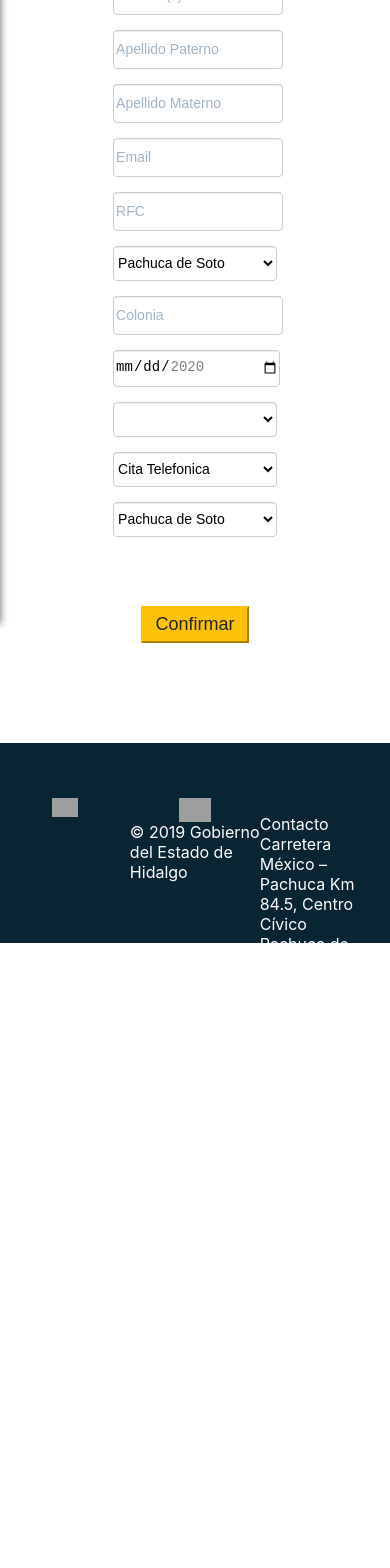
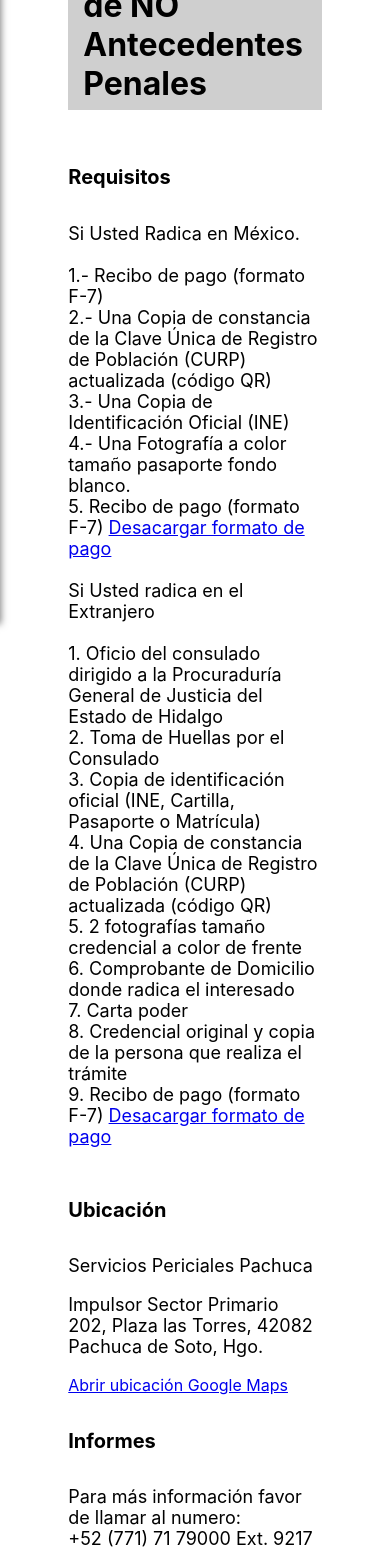
Before and after one commit to SaulSandovalM/Citas, a React (Create React App) app: page /HomeGobierno in a window 390 px wide. Shown: the part 220-1788 px from the top of the page. Before the commit the page ends 1270 px from the top, so only its background shows below. Built offline with nearby package versions, Linux system fonts and the light colour scheme; grey boxes are pictures that could not be loaded.

Commit message:
a darle con el folio

```diff
--- a/src/components/footer/Footer.css
+++ b/src/components/footer/Footer.css
@@ -5,6 +5,11 @@
 .legal {
   display: flex;
   flex-direction: row;
+}
+@media (max-width: 768px) {
+  .legal {
+    display: none;
+  }
 }
 .img-f {
   width: 33.3%;
--- a/src/components/footer/Footer.js
+++ b/src/components/footer/Footer.js
@@ -7,12 +7,12 @@ class Footer extends Component {
       <div className="footer-container">
         <div className="legal">
           <div className="img-f">
-            <img className="imgH" src={'https://cdn.hidalgo.gob.mx/logo_hgo_2019.png'} />
+            <img className="imgH" src={'https://cdn.hidalgo.gob.mx/logo_hgo_2019.png'} alt="" />
           </div>
           <div className="legal" style={{width: '33.3%', justifyContent: 'center', paddingTop: '55px'}}>
             <div style={{display: 'flex', flexDirection: 'column'}}>
               <div style={{display: 'flex', justifyContent: 'center'}}>
-                <img className="imgH2" src={'http://cdn.hidalgo.gob.mx/escudo_blanco.svg'} />
+                <img className="imgH2" src={'http://cdn.hidalgo.gob.mx/escudo_blanco.svg'} alt=""/>
               </div>
               <p style={{height: '0px', margin: '0', color: '#fff'}}>© 2019 Gobierno del Estado de Hidalgo</p>
             </div>
--- a/src/components/home/Home.css
+++ b/src/components/home/Home.css
@@ -23,7 +23,7 @@
   width: 48%;
   margin-bottom: 15px;
 }
-@media (max-width: 450px) {
+@media (max-width: 768px) {
   .porcent-r {
     width: 100%;
     margin-bottom: 15px;
@@ -68,7 +68,7 @@
   display: flex;
   flex-direction: row;
 }
-@media (max-width: 450px) {
+@media (max-width: 768px) {
   .card-container-r2 {
     display: flex;
     flex-direction: column;
@@ -97,6 +97,13 @@
   display: flex;
   flex-direction: row;
 }
+@media (max-width: 768px) {
+  .row {
+    width: 100%;
+    display: flex;
+    flex-direction: column;
+  }
+}
 .row2 {
   width: 100%;
   display: flex;
@@ -106,8 +113,26 @@
 .text {
   width: 50%;
 }
+.text2-res {
+  width: 50%;
+  padding-left: 50px;
+}
+@media (max-width: 768px) {
+  .text {
+    width: 100%;
+  }
+  .text2-res {
+    width: 100%;
+    padding-left: 0px;
+  }
+}
 .text2 {
   width: 60%;
+}
+@media (max-width: 768px) {
+  .text2 {
+    width: 100%;
+  }
 }
 .title-r {
   font-weight: bold;
--- a/src/components/home/HomeP.js
+++ b/src/components/home/HomeP.js
@@ -17,6 +17,7 @@ class HomeP extends Component {
       fecha: '',
       hora: '',
       folio: '',
+      sede: '',
       isHidden: true
     };
   }
@@ -52,8 +53,8 @@ class HomeP extends Component {
       .orderByKey()
       .limitToLast(6);
     formRef.on('child_added', snapshot => {
-      const {nombre, apellidop, apellidom, municipio, colonia, fecha, hora, status, email, rfc, folio} = snapshot.val();
-      const data = {nombre, apellidop, apellidom, municipio, colonia, fecha, hora, status, email, rfc, folio};
+      const {nombre, apellidop, apellidom, municipio, colonia, fecha, hora, status, email, rfc, folio, sede} = snapshot.val();
+      const data = {nombre, apellidop, apellidom, municipio, colonia, fecha, hora, status, email, rfc, folio, sede};
       this.setState({form: [data].concat(this.state.form)});
     });
   }
@@ -71,7 +72,8 @@ class HomeP extends Component {
       email: this.inputEmail.value,
       rfc: this.inputRfc.value,
       status: this.inputStatus.value,
-      folio: this.inputFolio.value
+      folio: this.inputFolio.value,
+      sede: this.inputSede.value
     };
     this.setState({
       nombre: this.inputNombre.value,
@@ -80,8 +82,9 @@ class HomeP extends Component {
       fecha: this.inputFecha.value,
       hora: this.inputHora.value,
       folio: this.inputFolio.value,
+      sede: this.inputSede.value
     })
-    if (params.nombre && params.apellidop && params.apellidom && params.municipio && params.email
+    if (params.nombre && params.apellidop && params.apellidom && params.municipio && params.email && params.sede
       && params.colonia && params.fecha && params.hora && params.status && params.rfc && params.folio) {
       firebaseConf.database().ref('agenda-cita/pachuca').push(params).then(() => {
         this.showAlert('success', 'Tu solicitud fue enviada, no olvides realizar tu pago antes de ir a tu cita.');
@@ -259,13 +262,13 @@ class HomeP extends Component {
                 9. Recibo de pago (formato F-7) <a href="https://ruts.hidalgo.gob.mx/tramite/572">Desacargar formato de pago</a>
               </p>
             </div>
-            <div className="text" style={{paddingLeft: '50px'}}>
+            <div className="text2-res">
               <h5 className="title-r">Ubicación</h5>
-              <p>Servicios Periciales Pachuca</p>
-              <p>Impulsor Sector Primario 202, Plaza las Torres, 42082 Pachuca de Soto, Hgo.</p>
+              <p className="size">Servicios Periciales Pachuca</p>
+              <p className="size">Impulsor Sector Primario 202, Plaza las Torres, 42082 Pachuca de Soto, Hgo.</p>
               <a href="https://www.google.com.mx/maps/place/Servicios+Periciales/@20.0645574,-98.7844438,18z/data=!4m5!3m4!1s0x0:0x3c9746ad18bdeb6d!8m2!3d20.065287!4d-98.7853584">Abrir ubicación Google Maps</a>
               <h5 className="title-r">Informes</h5>
-              <p>Para más información favor de llamar al numero: <br></br>+52 (771) 71 79000 Ext. 9217</p>
+              <p className="size">Para más información favor de llamar al numero: <br></br>+52 (771) 71 79000 Ext. 9217</p>
             </div>
           </div>
 
@@ -324,8 +327,9 @@ class HomeP extends Component {
                         ref={rfc => this.inputRfc = rfc} />
                     </div>
                   </div>
-                  <div className="form-group-r">
-                    <div className="modal-name">
+
+                  <div className="card-container-r2">
+                    <div className='porcent-r'>
                       <select className="form-control-r" ref={municipio => this.inputMunicipio = municipio}>
                         <option id='municipio' required>Pachuca de Soto</option>
                         <option id='municipio' required>Acatlán</option>
@@ -413,6 +417,13 @@ class HomeP extends Component {
                         <option id='municipio' required>Zimapán</option>
                       </select>
                     </div>
+                    <div className='porcent-r2'>
+                      <select className="form-control-r" ref={sede => this.inputSede = sede}>
+                        <option id='sede'>Pachuca de Soto</option>
+                        <option id='sede'>Huejutla</option>
+                        <option id='sede'>Tulancingo</option>
+                      </select>
+                    </div>
                   </div>
                   <div className="form-group-r">
                     <div className="modal-name">
@@ -480,7 +491,7 @@ class HomeP extends Component {
                     <button type='submit' className="boton-color2">Confirmar</button>
                   </div>
                   {!this.state.isHidden && <ReactToPrint
-                    trigger={() => <a >Imprimie aqui tu Ticket</a>}
+                    trigger={() => <button>Imprimie aqui tu Ticket</button>}
                     content={() => this.componentRef}
                   />}
                   <div className='print-source' style={{padding: '20px'}} ref={el => (this.componentRef = el)}>
--- a/src/components/home/vip/HomeG.js
+++ b/src/components/home/vip/HomeG.js
@@ -16,7 +16,7 @@ class HomeG extends Component {
       apellidom: '',
       fecha: '',
       hora: '',
-      pref: '',
+      folio: '',
       sede: '',
       isHidden: true
     };
@@ -47,10 +47,14 @@ class HomeG extends Component {
  }
 
   componentWillMount() {
-    let formRef = firebaseConf.database().ref('agenda-cita/vip').orderByKey().limitToLast(6);
+    let formRef = firebaseConf
+      .database()
+      .ref('agenda-cita/pachuca')
+      .orderByKey()
+      .limitToLast(6);
     formRef.on('child_added', snapshot => {
-      const {nombre, apellidop, apellidom, municipio, colonia, fecha, hora, status, email, rfc, pref, sede} = snapshot.val();
-      const data = {nombre, apellidop, apellidom, municipio, colonia, fecha, hora, status, email, rfc, pref, sede};
+      const {nombre, apellidop, apellidom, municipio, colonia, fecha, hora, status, email, rfc, folio, sede} = snapshot.val();
+      const data = {nombre, apellidop, apellidom, municipio, colonia, fecha, hora, status, email, rfc, folio, sede};
       this.setState({form: [data].concat(this.state.form)});
     });
   }
@@ -68,7 +72,7 @@ class HomeG extends Component {
       email: this.inputEmail.value,
       rfc: this.inputRfc.value,
       status: this.inputStatus.value,
-      pref: this.inputPref.value,
+      folio: this.inputFolio.value,
       sede: this.inputSede.value
     };
     this.setState({
@@ -77,12 +81,12 @@ class HomeG extends Component {
       apellidom: this.inputApellidom.value,
       fecha: this.inputFecha.value,
       hora: this.inputHora.value,
-      pref: this.inputPref.value,
+      folio: this.inputFolio.value,
       sede: this.inputSede.value
     })
     if (params.nombre && params.apellidop && params.apellidom && params.municipio && params.email && params.sede
-      && params.colonia && params.fecha && params.hora && params.status && params.rfc && params.pref) {
-      firebaseConf.database().ref('agenda-cita/vip').push(params).then(() => {
+      && params.colonia && params.fecha && params.hora && params.status && params.rfc && params.folio) {
+      firebaseConf.database().ref('agenda-cita/pachuca').push(params).then(() => {
         this.showAlert('success', 'Tu solicitud fue enviada, no olvides realizar tu pago antes de ir a tu cita.');
       }).catch(() => {
         this.showAlert('danger', 'Tu solicitud no puede ser enviada');
@@ -100,13 +104,12 @@ class HomeG extends Component {
     var dd = today.getDate();
     var mm = today.getMonth()+1;
     var yyyy = today.getFullYear();
-     if(dd<10){
-            dd='0'+dd
-        }
-        if(mm<10){
-            mm='0'+mm
-        }
-
+    if ( dd < 10 ){
+      dd = '0' + dd
+    }
+    if ( mm < 10 ){
+      mm = '0' + mm
+    }
     today = yyyy + '-' + mm + '-' + dd;
 
     const fecha = this.state.fecha;
@@ -220,7 +223,55 @@ class HomeG extends Component {
             </div>
           </div>}
         </div>
-        <div style={{width: '70%'}}>
+        <div style={{width: '65%'}}>
+          <h1 className="back-title">Expedición de Constancia de NO Antecedentes Penales</h1>
+          <div className="row">
+            <div className="text">
+              <h5 className="title-r">Requisitos</h5>
+              <p className="size">
+                Si Usted Radica en México.
+                <br></br><br></br>
+                1.- Recibo de pago (formato F-7)
+                <br></br>
+                2.- Una Copia de constancia de la  Clave Única de Registro de Población (CURP) actualizada (código QR)
+                <br></br>
+                3.- Una Copia de Identificación Oficial (INE)
+                <br></br>
+                4.- Una Fotografía a color tamaño pasaporte fondo blanco.
+                <br></br>
+                5. Recibo de pago (formato F-7) <a href="https://ruts.hidalgo.gob.mx/tramite/572">Desacargar formato de pago</a>
+                <br></br><br></br>
+                Si Usted radica en el Extranjero
+                <br></br><br></br>
+                1. Oficio del consulado dirigido a la  Procuraduría General de Justicia del Estado de Hidalgo
+                <br></br>
+                2. Toma de Huellas por el Consulado
+                <br></br>
+                3. Copia de identificación oficial (INE, Cartilla, Pasaporte o Matrícula)
+                <br></br>
+                4. Una Copia de constancia de la  Clave Única de Registro de Población (CURP) actualizada (código QR)
+                <br></br>
+                5. 2 fotografías tamaño credencial a color de frente
+                <br></br>
+                6. Comprobante de Domicilio donde radica el interesado
+                <br></br>
+                7. Carta poder
+                <br></br>
+                8. Credencial original y copia de la persona que realiza el trámite
+                <br></br>
+                9. Recibo de pago (formato F-7) <a href="https://ruts.hidalgo.gob.mx/tramite/572">Desacargar formato de pago</a>
+              </p>
+            </div>
+            <div className="text2-res">
+              <h5 className="title-r">Ubicación</h5>
+              <p className="size">Servicios Periciales Pachuca</p>
+              <p className="size">Impulsor Sector Primario 202, Plaza las Torres, 42082 Pachuca de Soto, Hgo.</p>
+              <a href="https://www.google.com.mx/maps/place/Servicios+Periciales/@20.0645574,-98.7844438,18z/data=!4m5!3m4!1s0x0:0x3c9746ad18bdeb6d!8m2!3d20.065287!4d-98.7853584">Abrir ubicación Google Maps</a>
+              <h5 className="title-r">Informes</h5>
+              <p className="size">Para más información favor de llamar al numero: <br></br>+52 (771) 71 79000 Ext. 9217</p>
+            </div>
+          </div>
+
           <div style={{width: '100%', marginBottom: '100px'}}>
             <h1 className="back-title">Agenda tu Cita</h1>
             <div className="row2">
@@ -276,8 +327,9 @@ class HomeG extends Component {
                         ref={rfc => this.inputRfc = rfc} />
                     </div>
                   </div>
-                  <div className="form-group-r">
-                    <div className="modal-name">
+
+                  <div className="card-container-r2">
+                    <div className='porcent-r'>
                       <select className="form-control-r" ref={municipio => this.inputMunicipio = municipio}>
                         <option id='municipio' required>Pachuca de Soto</option>
                         <option id='municipio' required>Acatlán</option>
@@ -365,6 +417,13 @@ class HomeG extends Component {
                         <option id='municipio' required>Zimapán</option>
                       </select>
                     </div>
+                    <div className='porcent-r2'>
+                      <select className="form-control-r" ref={sede => this.inputSede = sede}>
+                        <option id='sede'>Pachuca de Soto</option>
+                        <option id='sede'>Huejutla</option>
+                        <option id='sede'>Tulancingo</option>
+                      </select>
+                    </div>
                   </div>
                   <div className="form-group-r">
                     <div className="modal-name">
@@ -392,7 +451,7 @@ class HomeG extends Component {
                         ref={fecha => this.inputFecha = fecha} />
                     </div>
                     <div className='porcent-r2'>
-                      <select className="form-control-r" ref={hora => this.inputHora = hora} required>
+                      <select className="form-control-r" ref={hora => this.inputHora = hora}>
                         <option id='hora' disabled={tf8}>8:00</option>
                         <option id='hora' disabled={tf9}>9:00</option>
                         <option id='hora' disabled={tf10}>10:00</option>
@@ -406,21 +465,7 @@ class HomeG extends Component {
                       </select>
                     </div>
                   </div>
-                  <div className="card-container-r2">
-                    <div className='porcent-r'>
-                      <select className="form-control-r" ref={pref => this.inputPref = pref} required>
-                        <option id='pref'>Cita Telefonica</option>
-                        <option id='pref'>Cita Preferencial</option>
-                        <option id='pref'>Cita Especial</option>
-                      </select>
-                    </div>
-                    <div className='porcent-r2'>
-                      <select className="form-control-r" ref={sede => this.inputSede = sede} required>
-                        <option id='sede'>Pachuca de Soto</option>
-                        <option id='sede'>Huejutla</option>
-                      </select>
-                    </div>
-                  </div>
+
                   <div className="form-group-r hidden">
                     <div className="modal-name">
                       <input
@@ -431,11 +476,22 @@ class HomeG extends Component {
                         ref={status => this.inputStatus = status} />
                     </div>
                   </div>
+                  <div className="form-group-r hidden">
+                    <div className="modal-name">
+                      <input
+                        type='numeric'
+                        className="form-control-r"
+                        id='folio'
+                        value={folio}
+                        ref={folio => this.inputFolio = folio} />
+                    </div>
+                  </div>
+
                   <div className="presentation-cta">
                     <button type='submit' className="boton-color2">Confirmar</button>
                   </div>
                   {!this.state.isHidden && <ReactToPrint
-                    trigger={() => <a >Imprimie aqui tu Ticket</a>}
+                    trigger={() => <button>Imprimie aqui tu Ticket</button>}
                     content={() => this.componentRef}
                   />}
                   <div className='print-source' style={{padding: '20px'}} ref={el => (this.componentRef = el)}>
--- a/src/components/tables/pachuca/Filter.js
+++ b/src/components/tables/pachuca/Filter.js
@@ -1,4 +1,4 @@
-import React, { Component, useState } from 'react';
+import React, { Component } from 'react';
 import '../Tables.css';
 import firebaseConf from '../../../Firebase';
 
@@ -37,6 +37,7 @@ class Filter extends Component {
 
     return (
       <div className="App" style={{height: '100vh'}}>
+        <div className="App" style={{height: '100vh'}}>
           <h1>Citas</h1>
           <input type="text" value={this.state.search} onChange={this.updateSearch.bind(this)}/>
             <div className="products-al">
@@ -62,6 +63,7 @@ class Filter extends Component {
             )).reverse()
           }
         </div>
+      </div>
     );
   }
 }
--- a/src/components/tables/pachuca/RowComponent.js
+++ b/src/components/tables/pachuca/RowComponent.js
@@ -38,7 +38,7 @@ class RowComponent extends Component {
     var trans = parseInt(horaC);
     let table;
 
-    if (fechaC == today && trans >= n) {
+    if (fechaC === today && trans >= n && sedeC === 'Pachua de Soto') {
       table =
         <div className="products-al">
           <div className="data-table">{this.props.item.nombre} {this.props.item.apellidop} {this.props.item.apellidom}</div>
```
Also changed, not shown: src/Routes.js (+2 -6 lines). Lines whose indentation alone changed are shown as unchanged.
